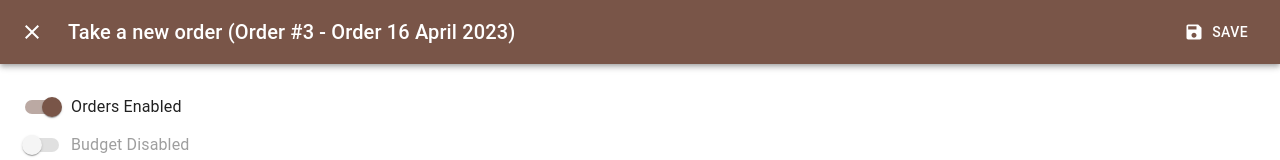
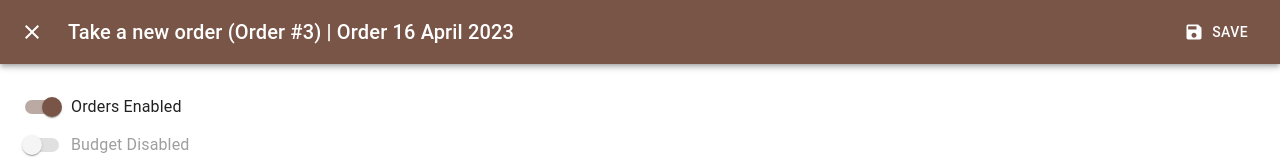
Before and after one commit to leekayden/kopikia, a React (Create React App) app: page /order in a window 1280 px wide. Both pictures are taken after a click on the button "TAKE AN ORDER". Shown: the top 160 px of the page. Built offline with nearby package versions, Linux system fonts and the light colour scheme; grey boxes are pictures that could not be loaded.

Commit message:
update modal title

```diff
--- a/src/components/common/TakeOrder.tsx
+++ b/src/components/common/TakeOrder.tsx
@@ -19,6 +19,7 @@ import Switch from "@mui/material/Switch";
 import {
   budgetEnabledByDefault,
   getNextOrderId,
+  isOnlySpaces,
   orderAutoname,
   ordersEnabledByDefault,
 } from "../global/data";
@@ -117,9 +118,7 @@ export default function TakeOrder() {
               <CloseIcon />
             </IconButton>
             <Typography sx={{ ml: 2, flex: 1 }} variant="h6" component="div">
-              {`Take a new order (Order #${getNextOrderId()}${
-                orderName ? ` - ${orderName}` : ""
-              })`}
+              {`Take a new order (Order #${getNextOrderId()})${orderName && !isOnlySpaces(orderName) ? ` | ${orderName}` : ""}`}
             </Typography>
             <Button
               autoFocus
--- a/src/components/global/data.ts
+++ b/src/components/global/data.ts
@@ -8,6 +8,10 @@ export const ownerId = 0;
 export const orderAutoname = true;
 export const ordersEnabledByDefault = true;
 export const budgetEnabledByDefault = false;
+
+export function isOnlySpaces(str: string) {
+  return str.trim().length === 0;
+}
 
 type OrderType = {
   name: string;
```
